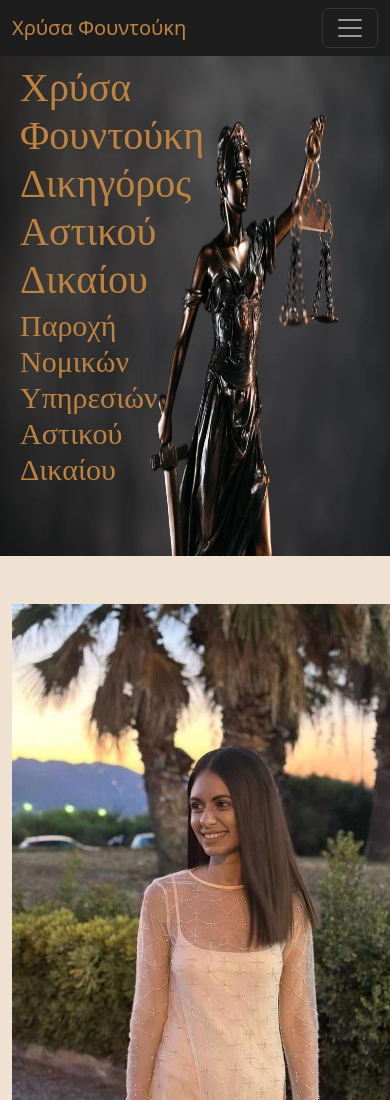
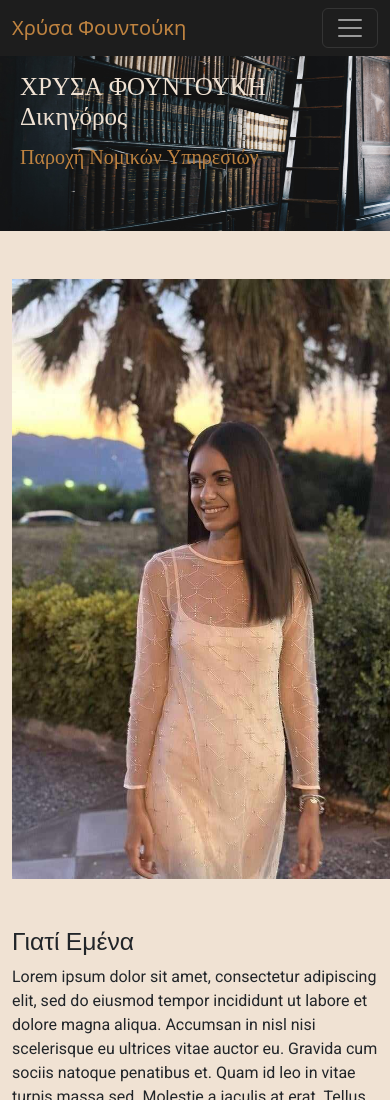
Before and after one commit to Kanaris933/ChrysaFountouki, a plain HTML site: page index.html in a window 390 px wide. Shown: the top 1100 px of the page. Drawn offline with nearby package versions, Linux system fonts and the light colour scheme.

Commit message:
Add files via upload

```diff
--- a/index.html
+++ b/index.html
@@ -48,9 +48,9 @@
     <!-- navigation bar - END  -->
     <!-- Header  -->
     <div class="container-fluid header-mainpage">
-      <img src="./Pictures/JusticeBlack.webp" class="img-header-mainpage" alt="Αγαλματάκι της Δικαιοσύνης"/>
-      <h1>Χρύσα Φουντούκη<br/>Δικηγόρος Αστικού Δικαίου</h1>
-      <h2>Παροχή Νομικών Υπηρεσιών Αστικού Δικαίου</h2>
+      <img src="./Pictures/library2-2.jpg" class="img-header-mainpage" alt="Αγαλματάκι της Δικαιοσύνης"/>
+      <h1>ΧΡΥΣΑ ΦΟΥΝΤΟΥΚΗ<br/>Δικηγόρος</h1>
+      <h2>Παροχή Νομικών Υπηρεσιών</h2>
     </div>
     <!-- Header - END  -->
     <!-- Main  -->
--- a/style.css
+++ b/style.css
@@ -93,7 +93,7 @@
 
 .header-mainpage h1 {
     grid-area: 1/1/2/2;
-    color:#bf8340;
+    color: #f0e2d3;
     /* color: #bc9043; */
     font-family: 'Playfair Display', serif;
     padding: 0;
@@ -265,33 +265,79 @@
 
 @media (min-width: 1621px) {
     .img-header-mainpage{
-        height:800px;
+        height:700px;
     }
 }
 
 @media (min-width: 811px) and (max-width: 1620px) {
     .header-mainpage h1 {
+        font-size: 50px;
+    }
+
+    .header-mainpage h2 {
         font-size: 40px;
     }
 
-    .header-mainpage h2 {
-        font-size: 30px;
+    .img-header-mainpage{
+        height:400px;
+    }
+}
+
+@media (min-width: 811px) and (max-width: 1020px) {
+    .header-mainpage {
+        display: grid;
+        grid-template-columns: 2fr 1fr;
+        grid-template-rows: 1fr 1fr;
     }
 }
 
 @media (max-width: 810px) {
     .header-mainpage h1 {
-        font-size: 40px;
+        font-size: 30px;
         justify-content: left;
     }
 
     .header-mainpage h2 {
-        font-size: 30px;
+        font-size: 20px;
         justify-content: left;
     }
 
     .img-header-mainpage{
-        height: 500px;
+        height: 250px;
+    }
+
+    .header-mainpage {
+        display: grid;
+        grid-template-columns: 2fr 1fr;
+        grid-template-rows: 1fr 1fr;
+    }
+}
+
+@media (max-width: 472px) {
+    .header-mainpage {
+        display: grid;
+        grid-template-columns: 4fr 1fr;
+        grid-template-rows: 1fr 1fr;
+    }
+}
+
+@media (max-width: 393px) {
+    .header-mainpage {
+        display: grid;
+        grid-template-columns: 4fr 1fr;
+        grid-template-rows: 1fr 1fr;
+    }
+
+    .header-mainpage h1 {
+        font-size: 25px;
+    }
+
+    .header-mainpage h2 {
+        font-size: 20px;
+    }
+
+    .img-header-mainpage{
+        height: 175px;
     }
 }
 
```
Also changed, not shown: Pictures/Library.jpg (added), Pictures/gavel.jpg (added), Pictures/library2-2.jpg (added), Pictures/library2.jpg (added).
